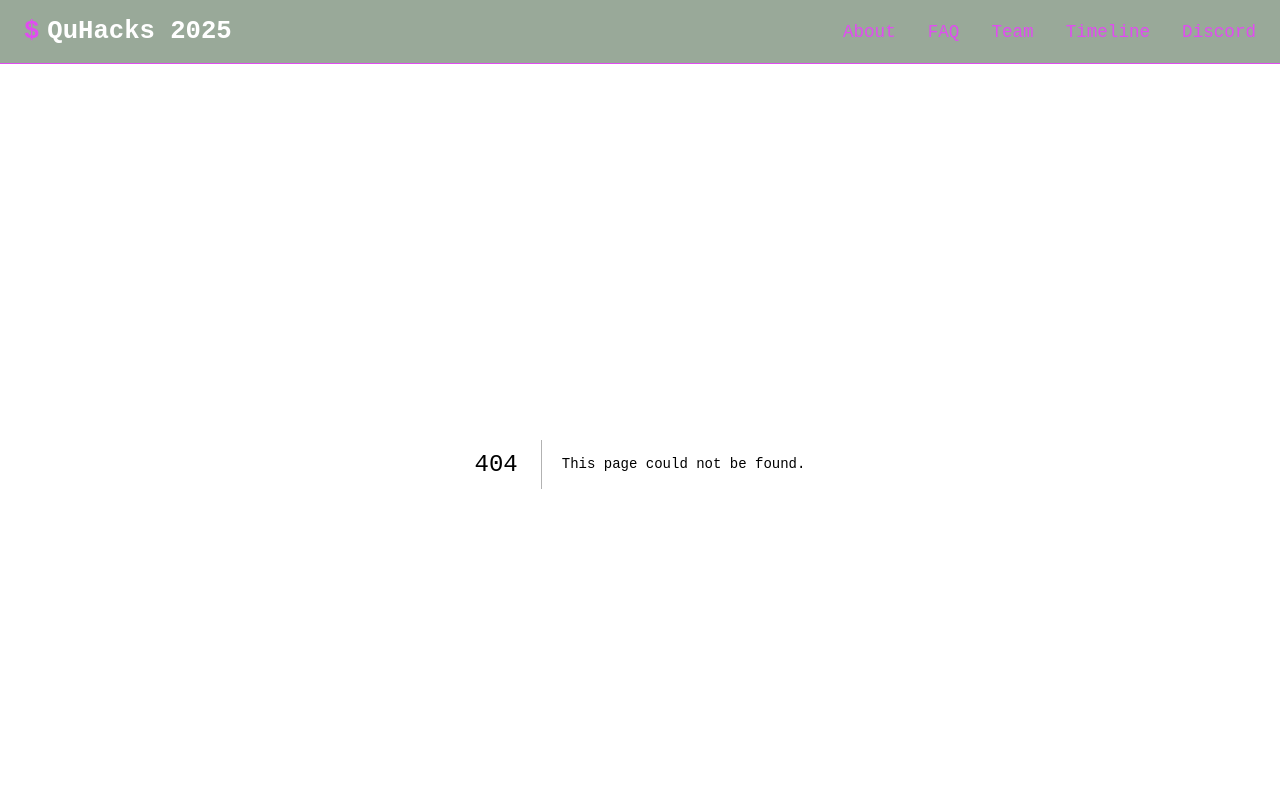
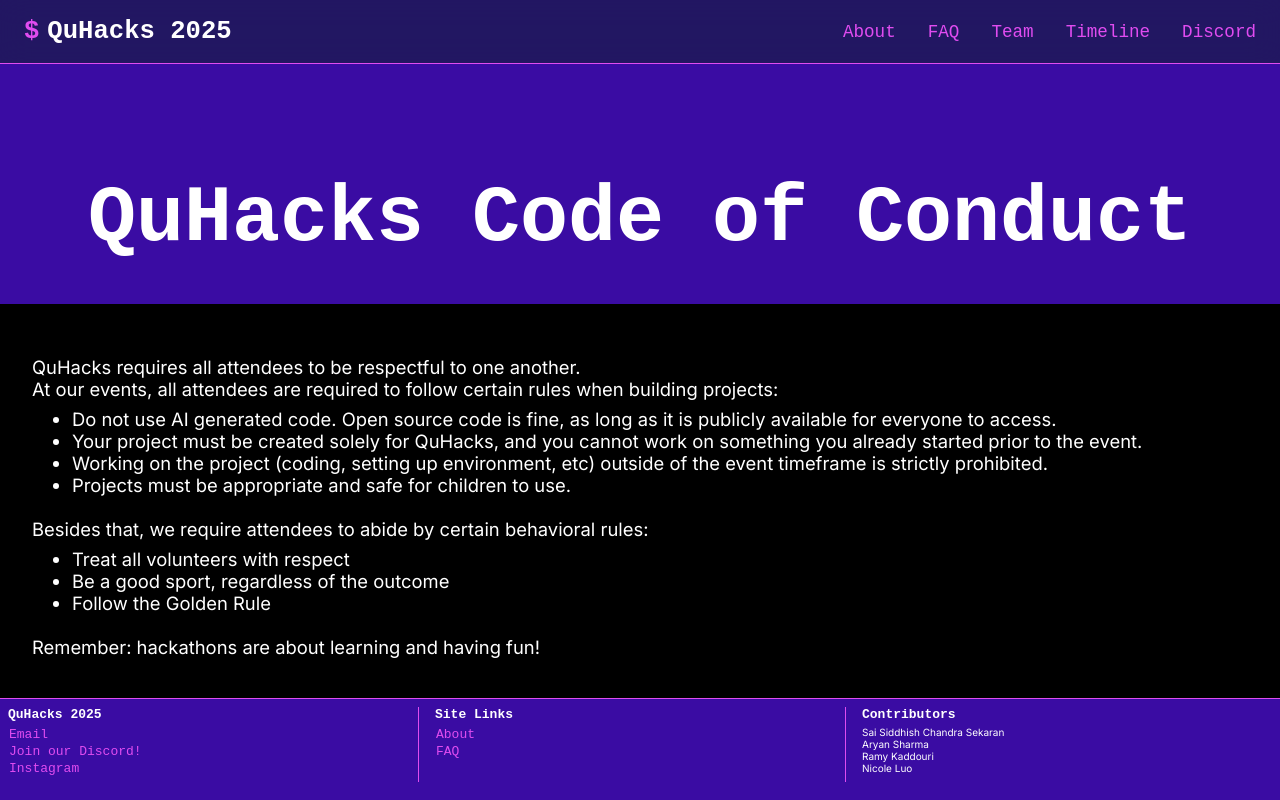
Before and after one commit to quhacks/QuHacks-2025-Website, a Next.js app: page /conduct in a window 1280 px wide. Before the commit this address had no page. Shown: the top 800 px of the page. Built offline with nearby package versions, Linux system fonts and the light colour scheme.

Commit message:
Added code of conduct page

```diff
--- /dev/null
+++ b/src/app/conduct/page.js
@@ -0,0 +1,37 @@
+"use client"
+import styles from "./page.module.css"
+
+export default function ConductPage() {
+    return (
+        <main>
+            <div className={styles.content}>
+                <div className={styles.headContainer}>
+                    <div className={styles.head}>
+                        <div className={styles.headtext}>
+                            <h1>QuHacks Code of Conduct</h1>
+                        </div>
+                    </div>
+                </div>
+                <br></br>
+                <div className={styles.sectionContainer}>
+                    <p>QuHacks requires all attendees to be respectful to one another. <br />At our events, all attendees are required to follow certain rules when building projects:</p>
+                    <ul>
+                        <li>Do not use AI generated code. Open source code is fine, as long as it is publicly available for everyone to access.</li>
+                        <li>Your project must be created solely for QuHacks, and you cannot work on something you already started prior to the event.</li>
+                        <li>Working on the project (coding, setting up environment, etc) outside of the event timeframe is strictly prohibited.</li>
+                        <li>Projects must be appropriate and safe for children to use.</li>
+                    </ul>
+                    <br />
+                    <p>Besides that, we require attendees to abide by certain behavioral rules:</p>
+                    <ul>
+                        <li>Treat all volunteers with respect</li>
+                        <li>Be a good sport, regardless of the outcome</li>
+                        <li>Follow the Golden Rule</li>
+                    </ul>
+                    <br />
+                    <p>Remember: hackathons are about learning and having fun!</p>
+                </div>
+            </div>
+        </main>
+    )
+}
--- /dev/null
+++ b/src/app/conduct/page.module.css
@@ -0,0 +1,70 @@
+.content {
+    background-color: var(--background);
+    width: 100%;
+    height: 100%;
+}
+
+.sectionContainer {
+    display: flex;
+    flex-direction: column;
+    padding: 2rem 2rem;
+    max-width: 75rem;
+    font-size: 1.15rem;
+}
+
+.sectionContainer > ul {
+    padding: initial;
+    padding-left: 40px;
+}
+
+.headContainer {
+    display: flex;
+    justify-content: center;
+    align-items: flex-end;
+    background: var(--background-darker);
+    background-size: cover;
+    padding: 2rem;
+    height: 15rem;
+}
+
+.head {
+    display: flex;
+    flex-direction: row;
+    justify-content: center;
+    align-items: center;
+    gap: 5rem;
+    padding-bottom: 0;
+}
+
+.headtext {
+    max-width: 70rem;
+}
+
+.headtext > h1 {
+    font-size: 5rem;
+    margin-bottom: 0.5rem;
+    font-weight: bold;
+    font-family: monospace;
+    /* text-shadow: 0 0 10px var(--title-glow), 0 0 15px var(--title-glow), 0 0 20px var(--title-glow), 0 0 25px var(--title-glow), 0 0 30px var(--title-glow), 0 0 35px var(--title-glow), 0 0 40px var(--title-glow); */
+}
+
+
+@media screen and (max-width: 850px) {
+    .head {
+        flex-direction: column-reverse;
+        padding: 0;
+    }
+
+    .headtext > h1 {
+        font-size: 3rem;
+    }
+
+    .headtext > p {
+        font-size: 1.25rem;
+    }
+
+    .sectionContainer {
+        margin-left: 0;
+        font-size: 1rem;
+    }
+}
```
